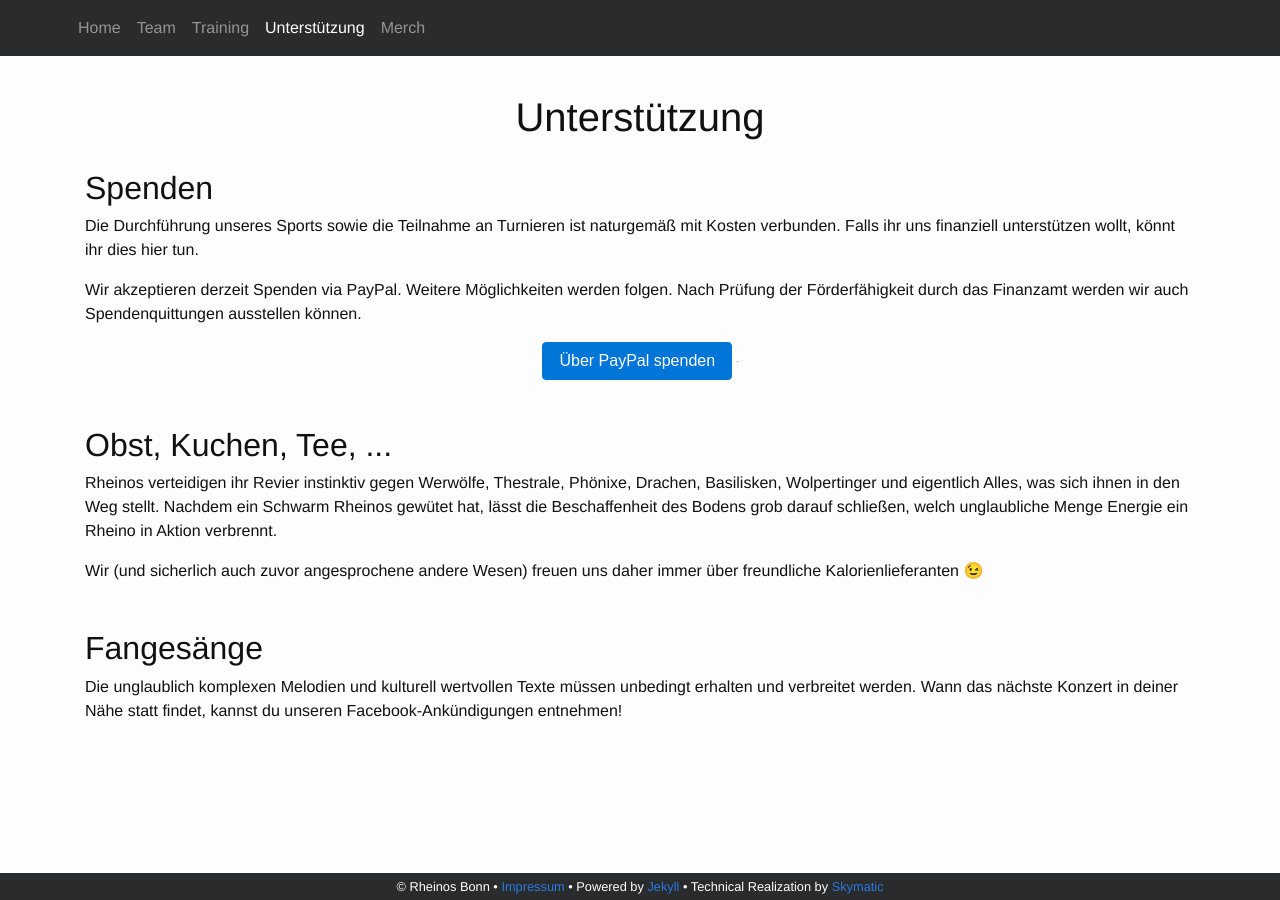
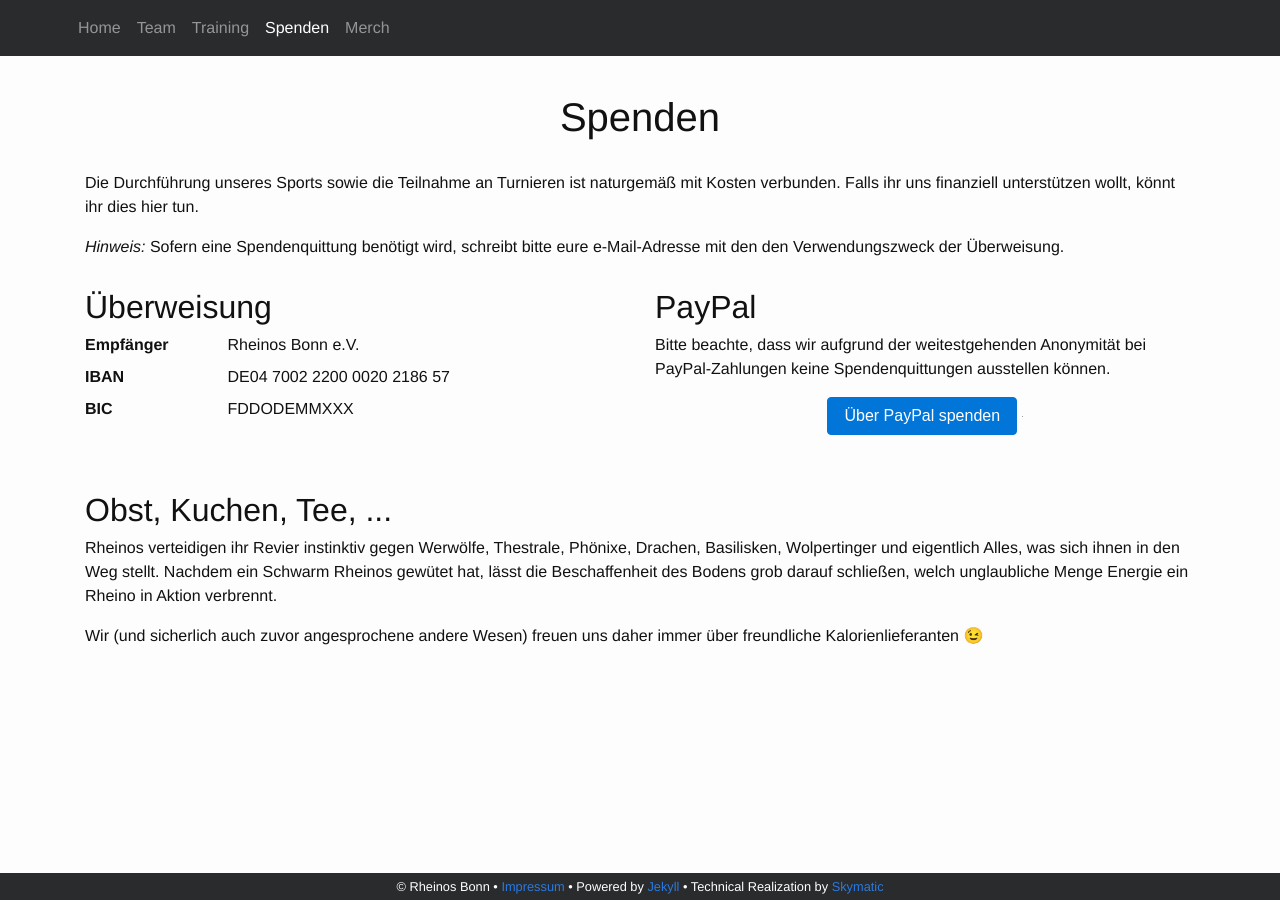
Before and after one commit to rheinos/rheinos.github.io, a Jekyll site: the page built from spenden.html, in a window 1280 px wide. Built offline with Jekyll 4.4.1, drawn with Linux system fonts in a browser that asks for light colours; nearby versions of some CDN libraries; emoji names are drawn with the system emoji font.

Commit message:
Added IBAN

```diff
--- a/_includes/head.html
+++ b/_includes/head.html
@@ -7,6 +7,7 @@
 
     <link rel="stylesheet" href="https://maxcdn.bootstrapcdn.com/bootstrap/4.0.0-alpha.6/css/bootstrap.min.css" integrity="sha384-rwoIResjU2yc3z8GV/NPeZWAv56rSmLldC3R/AZzGRnGxQQKnKkoFVhFQhNUwEyJ" crossorigin="anonymous">
     <link rel="stylesheet" href="/css/main.css">
+    {% for stylesheet in page.stylesheets %}<link rel="stylesheet" href="{{ stylesheet }}">{% endfor %}
     <link rel="canonical" href="{{ page.url | replace:'index.html','' | prepend: site.url }}">
 
     <link rel="shortcut icon" type="image/x-icon" href="https://secure.gravatar.com/blavatar/ee5e4443557da33079a666949dc370c0?s=32" sizes="16x16">
--- /dev/null
+++ b/css/spenden.css
@@ -0,0 +1,5 @@
+@charset "utf-8";
+
+.iban span:after {
+    content: " ";
+}
--- a/spenden.html
+++ b/spenden.html
@@ -1,21 +1,41 @@
 ---
 layout: page
-title: Unterstützung
-permalink: /support/
+title: Spenden
+permalink: /donate/
 inmenu: true
 priority: 4
+stylesheets: ['/css/spenden.css']
 ---
 
 <article class="mb-5">
-  <h2>Spenden</h2>
     <p>Die Durchführung unseres Sports sowie die Teilnahme an Turnieren ist naturgemäß mit Kosten verbunden. Falls ihr uns finanziell unterstützen wollt, könnt ihr dies hier tun.</p>
-  <p>Wir akzeptieren derzeit Spenden via PayPal. Weitere Möglichkeiten werden folgen. Nach Prüfung der Förderfähigkeit durch das Finanzamt werden wir auch Spendenquittungen ausstellen können.</p>
+    <p><em>Hinweis:</em> Sofern eine Spendenquittung benötigt wird, schreibt bitte eure e-Mail-Adresse mit den den Verwendungszweck der Überweisung.</p>
+    <div class="row">
+        <div class="col-md-6">
+            <h2>Überweisung</h2>
+            <dl class="row">
+                <dt class="col-sm-3">Empfänger</dt>
+                <dd class="col-sm-9">Rheinos Bonn e.V.</dd>
+                <dt class="col-sm-3">IBAN</dt>
+                <dd class="iban col-sm-9">
+                    <span>DE04</span><span>7002</span><span>2200</span><span>0020</span><span>2186</span><span>57</span>
+                </dd>
+                <dt class="col-sm-3">BIC</dt>
+                <dd class="col-sm-9">FDDODEMMXXX</dd>
+            </dl>
+          </div>
+
+        <div class="col-md-6">
+            <h2>PayPal</h2>
+            <p>Bitte beachte, dass wir aufgrund der weitestgehenden Anonymität bei PayPal-Zahlungen keine Spendenquittungen ausstellen können.</p>
             <form action="https://www.paypal.com/cgi-bin/webscr" method="post" target="_top" class="text-center">
                 <input type="hidden" name="cmd" value="_s-xclick">
                 <input type="hidden" name="hosted_button_id" value="A8H34SKRZ63TJ">
                 <input class="btn btn-primary" type="submit" alt="Jetzt einfach, schnell und sicher online bezahlen – mit PayPal." value="Über PayPal spenden">
                 <img alt="" border="0" src="https://www.paypalobjects.com/de_DE/i/scr/pixel.gif" width="1" height="1">
             </form>
+        </div>
+    </div>
 </article>
 
 <article class="mb-5">
@@ -23,8 +43,3 @@ priority: 4
     <p>Rheinos verteidigen ihr Revier instinktiv gegen Werwölfe, Thestrale, Phönixe, Drachen, Basilisken, Wolpertinger und eigentlich Alles, was sich ihnen in den Weg stellt. Nachdem ein Schwarm Rheinos gewütet hat, lässt die Beschaffenheit des Bodens grob darauf schließen, welch unglaubliche Menge Energie ein Rheino in Aktion verbrennt.</p>
     <p>Wir (und sicherlich auch zuvor angesprochene andere Wesen) freuen uns daher immer über freundliche Kalorienlieferanten :wink:</p>
 </article>
-
-<article class="mb-5">
-  <h2>Fangesänge</h2>
-  <p>Die unglaublich komplexen Melodien und kulturell wertvollen Texte müssen unbedingt erhalten und verbreitet werden. Wann das nächste Konzert in deiner Nähe statt findet, kannst du unseren Facebook-Ankündigungen entnehmen!</p>
-</article>
```
Also changed, not shown: training.md (+1 -1 lines). Lines whose indentation alone changed are shown as unchanged.
